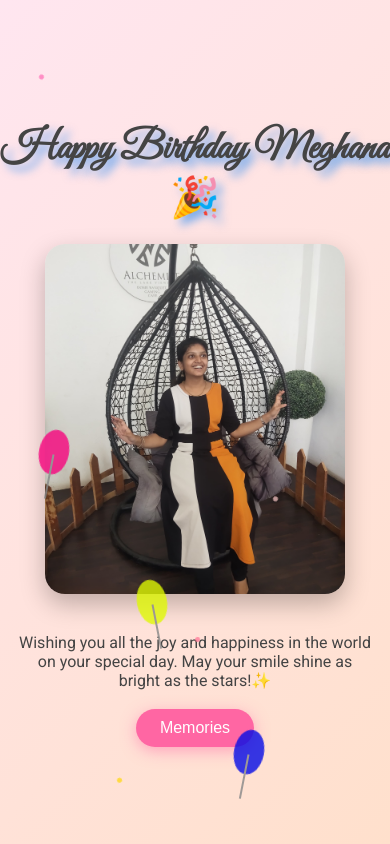
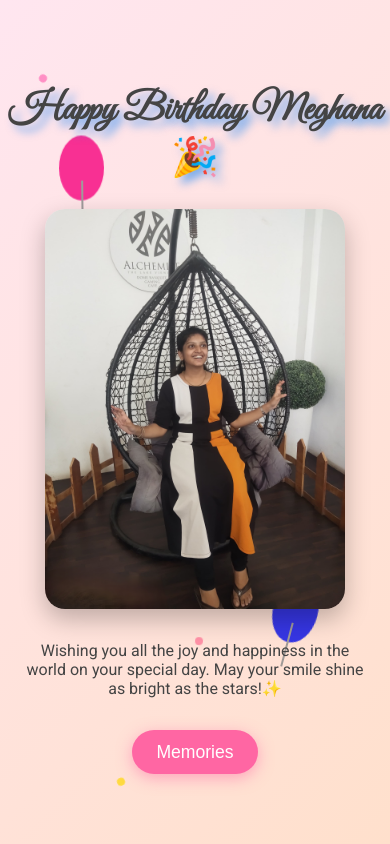
Before and after one commit to Balaji796/Meghana, a Django app: page / in a window 390 px wide. Run offline with Django 4.2, Linux system fonts and the light colour scheme.

Commit message:
Update home.html

```diff
--- a/meghana/templates/home.html
+++ b/meghana/templates/home.html
@@ -6,8 +6,13 @@
   <title>Happy Birthday Meghana</title>
   <link href="https://fonts.googleapis.com/css2?family=Great+Vibes&family=Roboto&display=swap" rel="stylesheet">
   <style>
+    html, body {
+      margin: 0;
+      padding: 0;
+      height: 100%;
+    }
+
     body {
-      margin: 0;
       font-family: 'Roboto', sans-serif;
       background: linear-gradient(135deg, #ffe6f0, #ffe0cc);
       display: flex;
@@ -15,52 +20,58 @@
       justify-content: center;
       align-items: center;
       min-height: 100vh;
-      overflow: hidden;
+      overflow-x: hidden;
       position: relative;
       text-align: center;
       color: #444;
     }
 
+    form {
+      z-index: 2;
+      width: 100%;
+      max-width: 600px;
+      padding: 1rem;
+      display: flex;
+      flex-direction: column;
+      align-items: center;
+    }
+
     h1 {
       font-family: 'Great Vibes', cursive;
       font-size: 3rem;
-      margin-bottom: 0.05rem;
+      margin: 1rem 0 0.5rem;
       text-shadow: 6px 6px 8px rgba(6, 124, 243, 0.5);
-      z-index: 1.5;
     }
 
     .profile-img {
       width: 100%;
       max-width: 300px;
-      height: 350px;
+      height: auto;
       border-radius: 20px;
-      margin: 1rem auto;
+      margin: 1rem 0;
       box-shadow: 0 10px 25px rgba(0, 0, 0, 0.25);
       animation: popIn 1.2s ease;
       object-fit: cover;
-      z-index: 2;
     }
 
     .message {
-      font-size: 1.3em;
-      margin: 1.2rem 0;
+      font-size: 1.2rem;
+      margin: 1rem 0;
       animation: fadeIn 2s ease;
-      z-index: 2;
-      max-width: 500px;
-      padding: 0 1rem;
+      max-width: 90%;
     }
 
     .memories-btn {
       padding: 0.8rem 2rem;
       background-color: #ff66a3;
       color: white;
-      font-size: 1.4rem;
+      font-size: 1.3rem;
       border: none;
       border-radius: 25px;
       cursor: pointer;
       transition: all 0.3s ease;
       box-shadow: 0 4px 15px rgba(255, 102, 163, 0.5);
-      z-index: 2;
+      margin-top: 1rem;
     }
 
     .memories-btn:hover {
@@ -69,7 +80,6 @@
       transform: scale(1.05);
     }
 
-    /* Balloons */
     .balloons {
       position: fixed;
       top: 0;
@@ -102,23 +112,9 @@
       transform: translateX(-50%);
     }
 
-    .balloon1 {
-      left: 15%;
-      background: #f7037d;
-      animation-delay: 0s;
-    }
-
-    .balloon2 {
-      left: 40%;
-      background: #dff804;
-      animation-delay: 2s;
-    }
-
-    .balloon3 {
-      left: 70%;
-      background: #040be7;
-      animation-delay: 4s;
-    }
+    .balloon1 { left: 15%; background: #f7037d; animation-delay: 0s; }
+    .balloon2 { left: 40%; background: #dff804; animation-delay: 2s; }
+    .balloon3 { left: 70%; background: #040be7; animation-delay: 4s; }
 
     @keyframes floatUp {
       0% { transform: translateY(0) rotate(0deg); }
@@ -128,7 +124,6 @@
       100% { transform: translateY(-1200px) rotate(-15deg); }
     }
 
-    /* Confetti */
     .confetti {
       position: fixed;
       width: 8px;
@@ -152,58 +147,21 @@
       100% { transform: translateY(100vh) rotate(360deg); }
     }
 
-    /* Entrance animations */
-    @keyframes fadeInUp {
-      0% { opacity: 0; transform: translateY(30px); }
-      100% { opacity: 1; transform: translateY(0); }
-    }
-
-    @keyframes fadeIn {
-      from { opacity: 0; }
-      to { opacity: 1; }
-    }
-
     @keyframes popIn {
       0% { transform: scale(0.8); opacity: 0; }
       100% { transform: scale(1); opacity: 1; }
     }
 
-    /* Responsive tweaks */
     @media (max-width: 600px) {
       h1 {
-        font-size: 2.5em;
+        font-size: 2.4rem;
+      }
+      .memories-btn {
+        font-size: 1.1rem;
+        padding: 0.7rem 1.5rem;
       }
       .message {
         font-size: 1rem;
-      }
-      .memories-btn {
-        padding: 0.6rem 1.5rem;
-        font-size: 1rem;
-      }
-
-      /* Smaller balloons */
-      .balloon {
-        width: 30px;
-        height: 45px;
-        animation-duration: 8s;
-      }
-
-      .balloon1 { left: 10%; }
-      .balloon2 { left: 35%; }
-      .balloon3 { left: 60%; }
-
-      @keyframes floatUp {
-        0% { transform: translateY(0) rotate(0deg); }
-        25% { transform: translateY(-150px) rotate(15deg); }
-        50% { transform: translateY(-300px) rotate(-15deg); }
-        75% { transform: translateY(-450px) rotate(15deg); }
-        100% { transform: translateY(-600px) rotate(-15deg); }
-      }
-
-      /* Smaller confetti */
-      .confetti {
-        width: 5px;
-        height: 5px;
       }
     }
   </style>
@@ -214,8 +172,6 @@
     <div class="balloon balloon1"></div>
     <div class="balloon balloon2"></div>
     <div class="balloon balloon3"></div>
-
-    <!-- Confetti dots -->
     <div class="confetti"></div>
     <div class="confetti"></div>
     <div class="confetti"></div>
@@ -225,7 +181,7 @@
   <form method="post" action="view">
     {% csrf_token %}
     <h1>Happy Birthday Meghana 🎉</h1>
-    <img src="{% static '/1000028116.jpg' %}" alt="Meghana" class="profile-img" />
+    <img src="{% static '1000028116.jpg' %}" alt="Meghana" class="profile-img" />
     <p class="message">
       Wishing you all the joy and happiness in the world on your special day.
       May your smile shine as bright as the stars!✨
```
